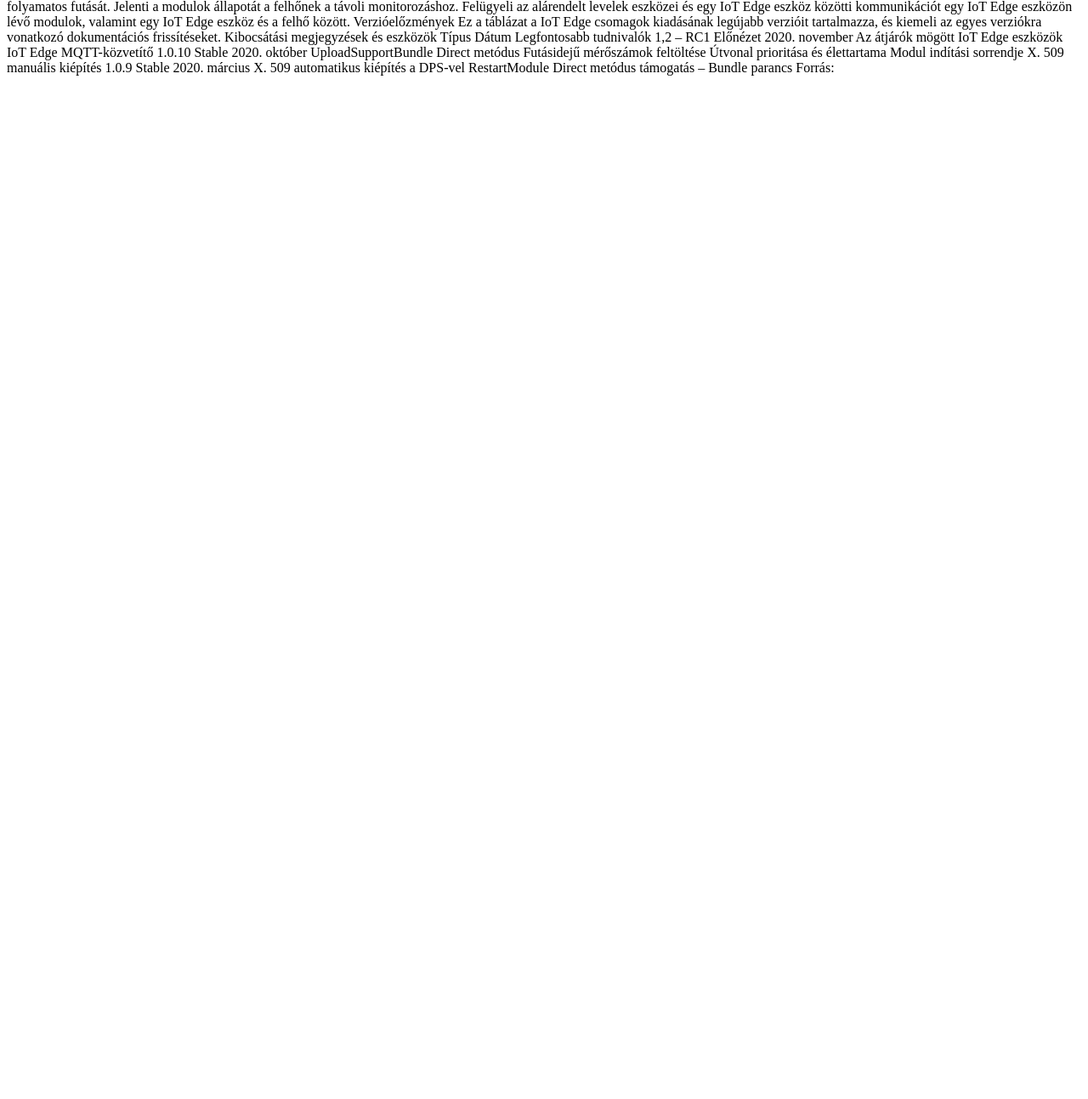
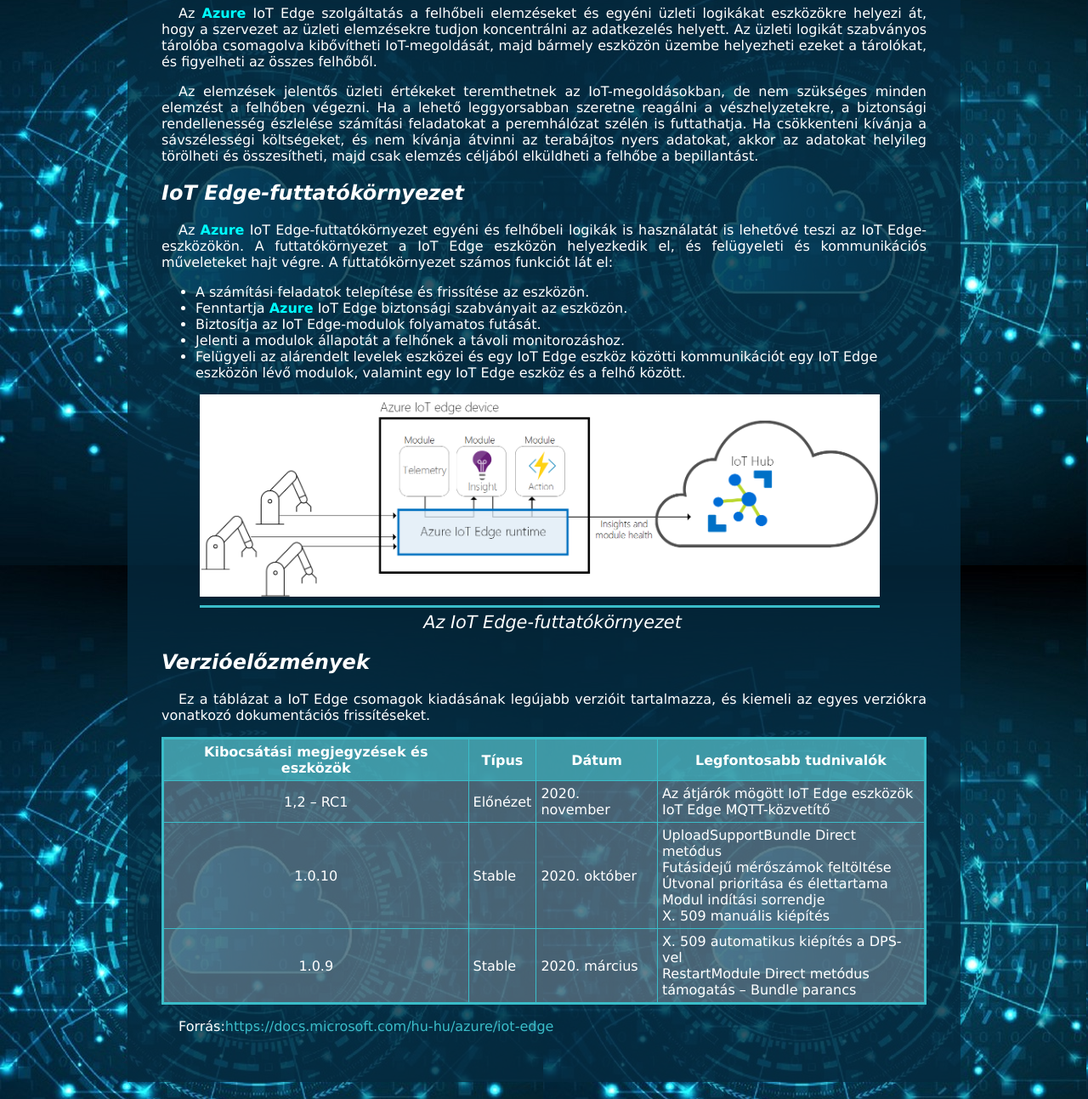
Before and after one commit to David5011/feladat8, a plain HTML site: page index.html in a window 1280 px wide. Shown: the part 135-1428 px from the top of the page at 85% size. Before the commit the page ends 800 px from the top, so only its background shows below. Drawn offline with Linux system fonts and the light colour scheme.

Commit message:
keszallapot

```diff
--- a/index.html
+++ b/index.html
@@ -1,58 +1,87 @@
 <!DOCTYPE html>
+<html lang="hu">
 
 <head>
+  <link rel="stylesheet" href="styles.css">
+  <meta charset="utf-8">
+  <title>Azure IoT Edge</title>
 </head>
 
 <body>
-  <div>
-    Az Azure IoT Edge
+  <div id="tartalom">
+    <h1>Az <span class="azure">Azure</span> IoT Edge</h1>
 
-    Az Azure IoT Edge szolgáltatás a felhőbeli elemzéseket és egyéni üzleti logikákat eszközökre helyezi át, hogy a szervezet az üzleti elemzésekre tudjon koncentrálni az adatkezelés helyett. Az üzleti logikát szabványos tárolóba csomagolva kibővítheti IoT-megoldását, majd bármely eszközön üzembe helyezheti ezeket a tárolókat, és figyelheti az összes felhőből.
+    <p>Az <span class="azure">Azure</span> IoT Edge szolgáltatás a felhőbeli elemzéseket és egyéni üzleti logikákat eszközökre helyezi át, hogy a
+      szervezet az üzleti elemzésekre tudjon koncentrálni az adatkezelés helyett. Az üzleti logikát szabványos tárolóba
+      csomagolva kibővítheti IoT-megoldását, majd bármely eszközön üzembe helyezheti ezeket a tárolókat, és figyelheti
+      az összes felhőből.</p>
 
-    Az elemzések jelentős üzleti értékeket teremthetnek az IoT-megoldásokban, de nem szükséges minden elemzést a felhőben végezni. Ha a lehető leggyorsabban szeretne reagálni a vészhelyzetekre, a biztonsági rendellenesség észlelése számítási feladatokat a peremhálózat szélén is futtathatja. Ha csökkenteni kívánja a sávszélességi költségeket, és nem kívánja átvinni az terabájtos nyers adatokat, akkor az adatokat helyileg törölheti és összesítheti, majd csak elemzés céljából elküldheti a felhőbe a bepillantást.
+    <p>Az elemzések jelentős üzleti értékeket teremthetnek az IoT-megoldásokban, de nem szükséges minden elemzést a
+      felhőben végezni. Ha a lehető leggyorsabban szeretne reagálni a vészhelyzetekre, a biztonsági rendellenesség
+      észlelése számítási feladatokat a peremhálózat szélén is futtathatja. Ha csökkenteni kívánja a sávszélességi
+      költségeket, és nem kívánja átvinni az terabájtos nyers adatokat, akkor az adatokat helyileg törölheti és
+      összesítheti, majd csak elemzés céljából elküldheti a felhőbe a bepillantást.</p>
 
-    IoT Edge-futtatókörnyezet
+    <h2>IoT Edge-futtatókörnyezet</h2>
 
-    Az Azure IoT Edge-futtatókörnyezet egyéni és felhőbeli logikák is használatát is lehetővé teszi az IoT Edge-eszközökön. A futtatókörnyezet a IoT Edge eszközön helyezkedik el, és felügyeleti és kommunikációs műveleteket hajt végre. A futtatókörnyezet számos funkciót lát el:
+    <p>Az <span class="azure">Azure</span> IoT Edge-futtatókörnyezet egyéni és felhőbeli logikák is használatát is lehetővé teszi az IoT
+      Edge-eszközökön. A futtatókörnyezet a IoT Edge eszközön helyezkedik el, és felügyeleti és kommunikációs
+      műveleteket hajt végre. A futtatókörnyezet számos funkciót lát el:</p>
 
-    A számítási feladatok telepítése és frissítése az eszközön.
-    Fenntartja Azure IoT Edge biztonsági szabványait az eszközön.
-    Biztosítja az IoT Edge-modulok folyamatos futását.
-    Jelenti a modulok állapotát a felhőnek a távoli monitorozáshoz.
-    Felügyeli az alárendelt levelek eszközei és egy IoT Edge eszköz közötti kommunikációt egy IoT Edge eszközön lévő modulok, valamint egy IoT Edge eszköz és a felhő között.
+    <ul>
+      <li>A számítási feladatok telepítése és frissítése az eszközön.
+      <li>Fenntartja <span class="azure">Azure</span> IoT Edge biztonsági szabványait az eszközön.
+      <li>Biztosítja az IoT Edge-modulok folyamatos futását.
+      <li>Jelenti a modulok állapotát a felhőnek a távoli monitorozáshoz.
+      <li>Felügyeli az alárendelt levelek eszközei és egy IoT Edge eszköz közötti kommunikációt egy IoT Edge eszközön
+        lévő modulok, valamint egy IoT Edge eszköz és a felhő között.
+    </ul>
+    <div class="keret"><img src="runtime.png" alt="IoT Edge-futtatókörnyezet" title="IoT Edge-futtatókörnyezet">
+      <p class="kepalairas">Az IoT Edge-futtatókörnyezet</p>
+    </div>
+    <h2>Verzióelőzmények</h2>
 
-    Verzióelőzmények
+    <p>Ez a táblázat a IoT Edge csomagok kiadásának legújabb verzióit tartalmazza, és kiemeli az egyes verziókra
+      vonatkozó dokumentációs frissítéseket.</p>
+    <table>
+      <thead>
+        <tr>
+          <th>Kibocsátási megjegyzések és eszközök</th>
+          <th>Típus</th>
+          <th>Dátum</th>
+          <th>Legfontosabb tudnivalók</th>
+        </tr>
+      </thead>
+      <tbody>
+        <tr >
+          <td class="tablecenter">1,2 – RC1</td>
+          <td>Előnézet</td>
+          <td>2020. november</td>
+          <td>Az átjárók mögött IoT Edge eszközök<br>
+            IoT Edge MQTT-közvetítő</td>
+        </tr>
+        <tr>
+          <td class="tablecenter">1.0.10</td>
+          <td>Stable</td>
+          <td>2020. október</td>
+          <td>UploadSupportBundle Direct metódus<br>
+          Futásidejű mérőszámok feltöltése<br>
+          Útvonal prioritása és élettartama<br>
+          Modul indítási sorrendje<br>
+          X. 509 manuális kiépítés</td>
+        </tr>
+        <tr>
+          <td class="tablecenter">1.0.9</td>
+          <td>Stable</td>
+          <td>2020. március</td>
+          <td>X. 509 automatikus kiépítés a DPS-vel<br>
+          RestartModule Direct metódus<br>
+          támogatás – Bundle parancs</td>
+        </tr>
+      </tbody>
+    </table>
 
-    Ez a táblázat a IoT Edge csomagok kiadásának legújabb verzióit tartalmazza, és kiemeli az egyes verziókra vonatkozó dokumentációs frissítéseket.
-
-    Kibocsátási megjegyzések és eszközök
-    Típus
-    Dátum
-    Legfontosabb tudnivalók
-
-    1,2 – RC1
-    Előnézet
-    2020. november
-    Az átjárók mögött IoT Edge eszközök
-    IoT Edge MQTT-közvetítő
-
-    1.0.10
-    Stable
-    2020. október
-    UploadSupportBundle Direct metódus
-    Futásidejű mérőszámok feltöltése
-    Útvonal prioritása és élettartama
-    Modul indítási sorrendje
-    X. 509 manuális kiépítés
-
-    1.0.9
-    Stable
-    2020. március
-    X. 509 automatikus kiépítés a DPS-vel
-    RestartModule Direct metódus
-    támogatás – Bundle parancs
-
-    Forrás:
+    <p>Forrás:<a href="https://docs.microsoft.com/hu-hu/azure/iot-edge">https://docs.microsoft.com/hu-hu/azure/iot-edge</a></p>
 
   </div>
 </body>
--- a/styles.css
+++ b/styles.css
@@ -1,3 +1,31 @@
+html{
+  font-family:  Geneva, sans-serif;
+  background-image: url(hatter.jpg);
+}
+#tartalom{
+  width: 900px;
+  margin: auto;
+  margin-top: 20px;
+}
+.keret img{
+  padding-bottom: 10px;
+  width: 800px;
+  border-bottom: solid 3px rgb(58, 189, 201);
+}
+h1,h2{
+  font-style: italic;
+}
+a,a:visited,a:active{
+  color: rgb(58, 189, 201);
+  text-decoration: none;
+}
+a:hover{
+  color: yellow;
+}
+p{
+  text-align: justify;
+  text-indent: 20px;
+}
 body {
   background-attachment: fixed;
   background-size: cover;
@@ -44,3 +72,11 @@ td {
   border: 1px solid rgb(58, 189, 201);
   padding: 5px;
 }
+.tablecenter{
+
+  text-align: center;
+}
+.azure{
+  color: cyan;
+  font-weight: bold;
+}
```
Also changed, not shown: indexValidalas.png (added), stylesValidalas.png (added).
